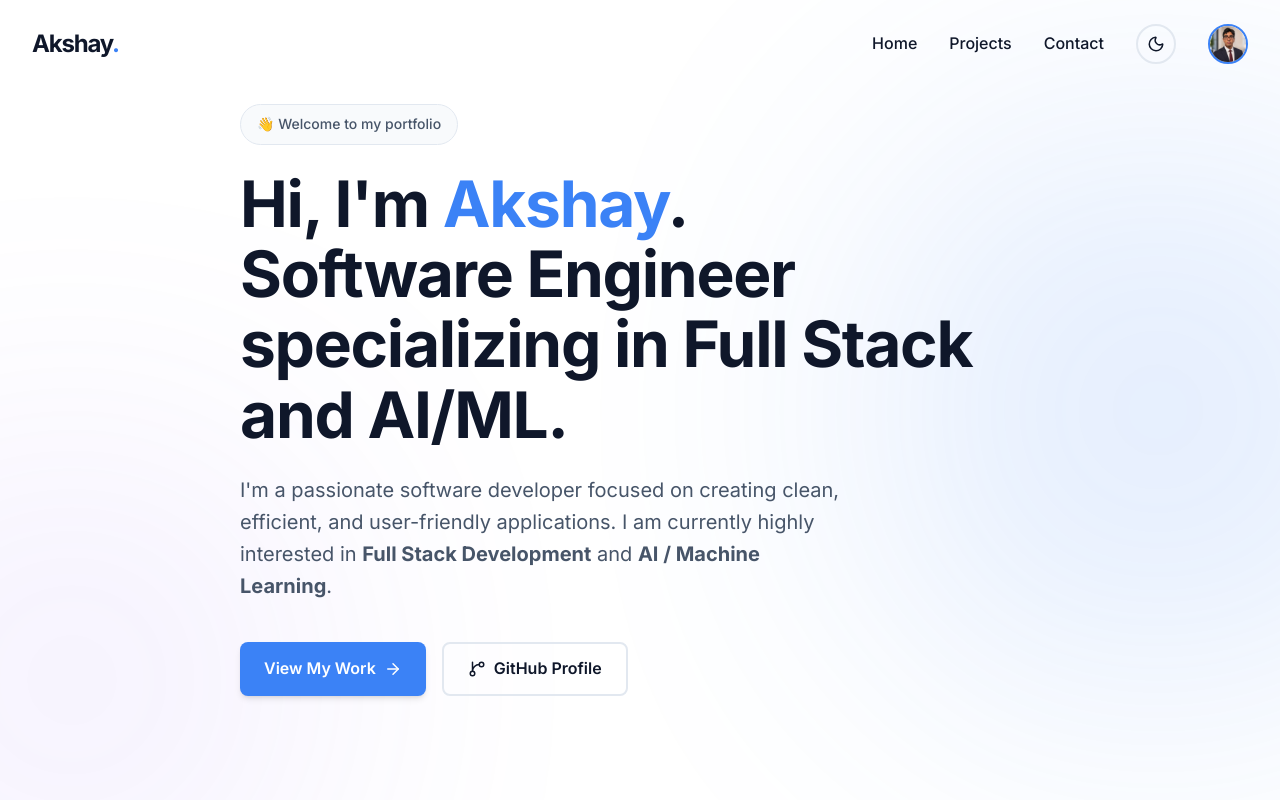
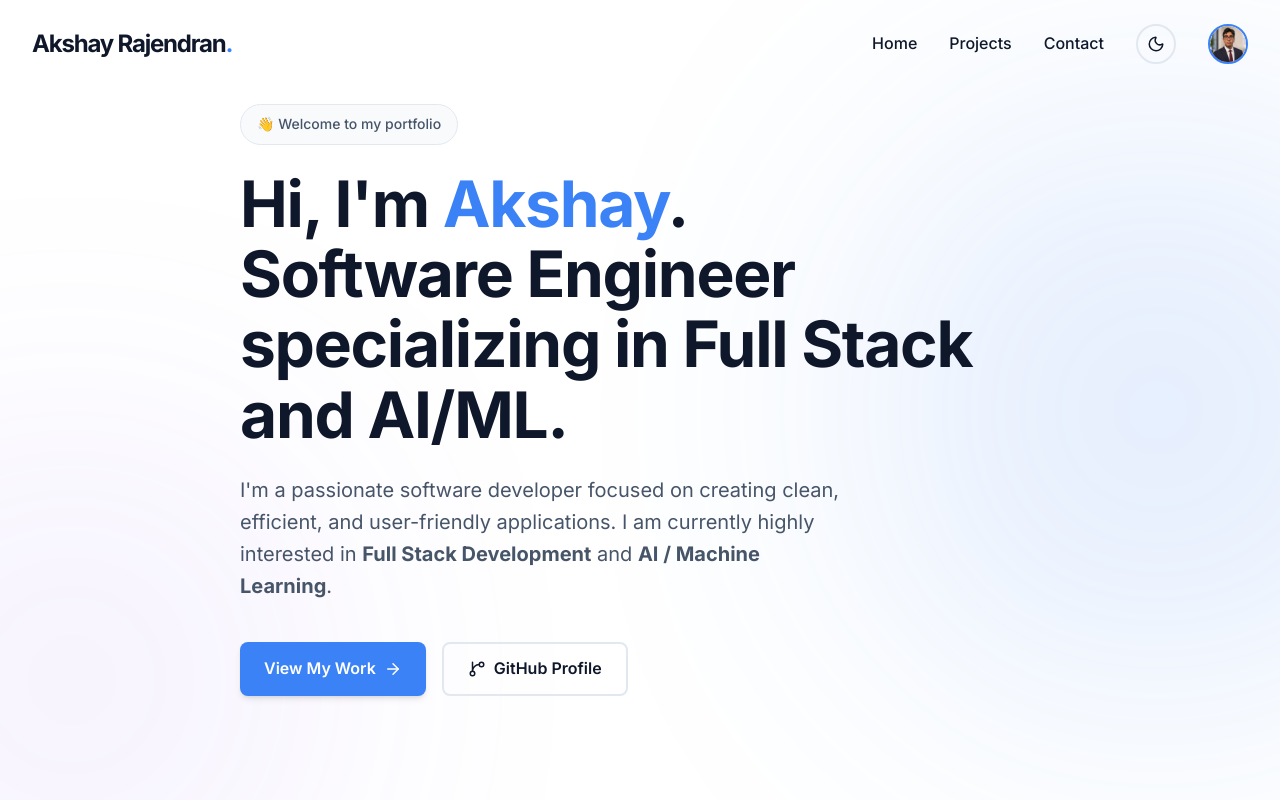
Before and after one commit to Akshay-Rajendran1/portfolio-website, a React (Vite) app: page / in a window 1280 px wide. Shown: the top 800 px of the page. Built offline with nearby package versions, Linux system fonts and the light colour scheme.

Commit message:
Update title and header text

```diff
--- a/index.html
+++ b/index.html
@@ -4,7 +4,7 @@
     <meta charset="UTF-8" />
     <link rel="icon" type="image/svg+xml" href="/favicon.svg" />
     <meta name="viewport" content="width=device-width, initial-scale=1.0" />
-    <title>website</title>
+    <title>Akshay Rajendran | Portfolio</title>
   </head>
   <body>
     <div id="root"></div>
--- a/src/components/Header.tsx
+++ b/src/components/Header.tsx
@@ -37,7 +37,7 @@ export const Header: React.FC = () => {
       }}
     >
       <div style={{ fontSize: '1.5rem', fontWeight: 700, letterSpacing: '-0.05em' }}>
-        Akshay<span className="text-accent">.</span>
+        Akshay Rajendran<span className="text-accent">.</span>
       </div>
 
       {/* Desktop Nav */}
```
